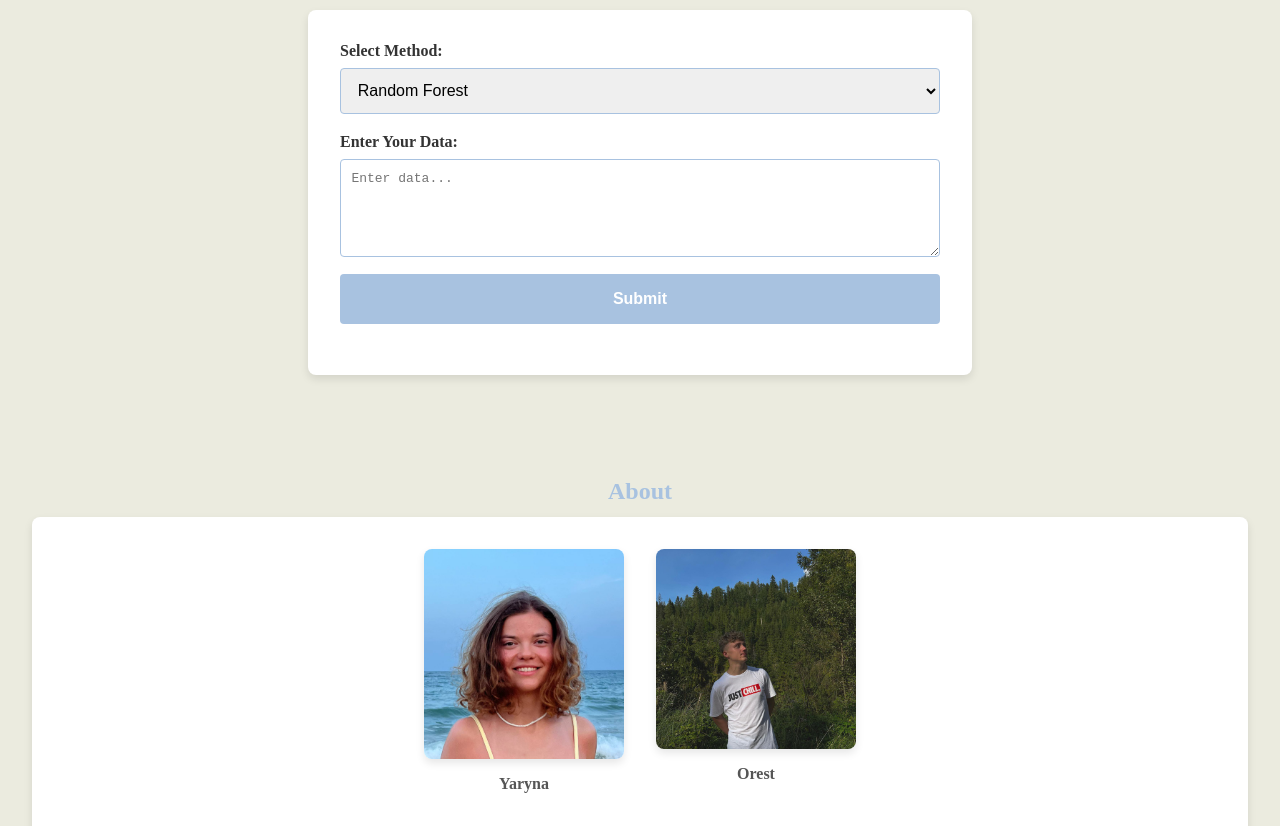
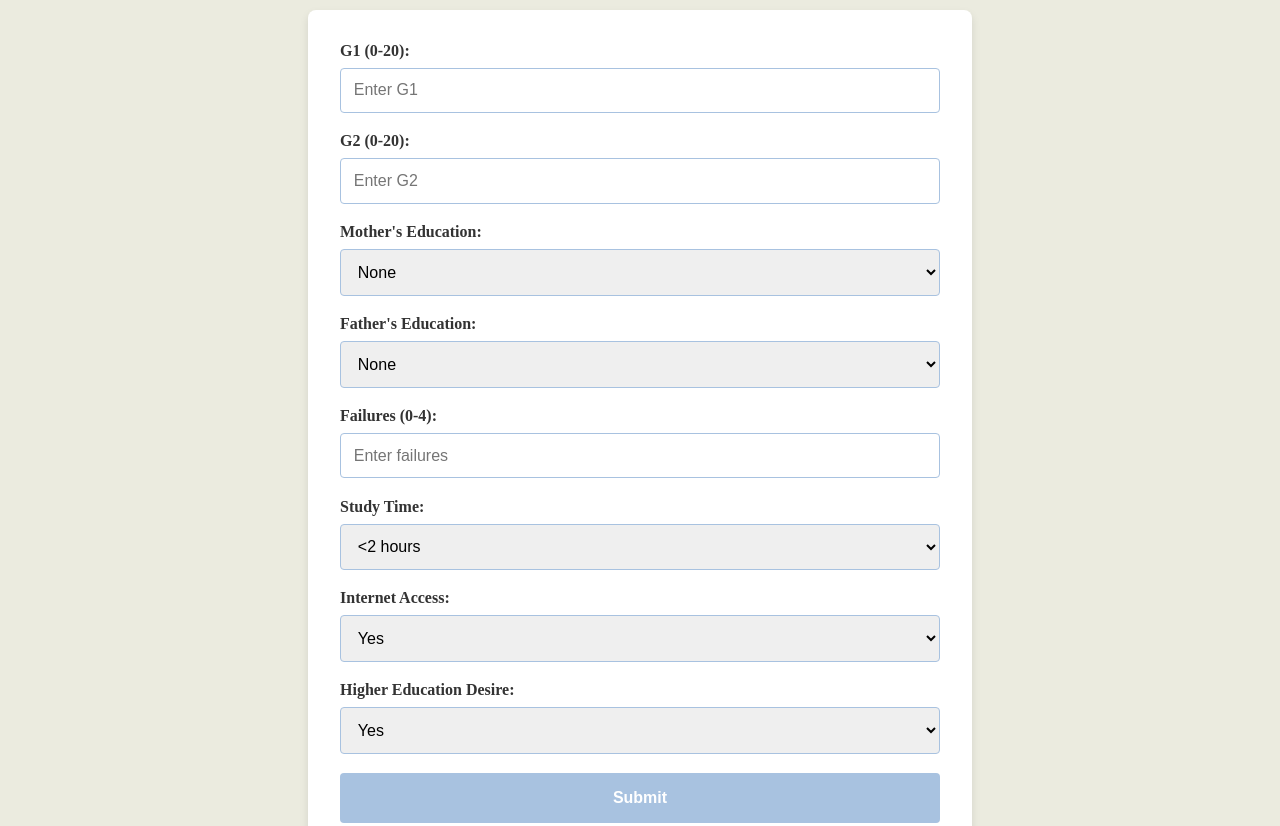
Before and after one commit to OrestBahlai/student_grade_prediction, a plain HTML site: page client/index.html in a window 1280 px wide. Shown: the part 960-1786 px from the top of the page. Drawn offline with Linux system fonts and the light colour scheme.

Commit message:
Upgrading input data method for better visualisation.

```diff
--- a/client/index.html
+++ b/client/index.html
@@ -35,14 +35,51 @@
 <section id="prediction">
     <h2>Prediction</h2>
     <form>
-        <label for="method">Select Method:</label>
-        <select id="method" name="method">
-            <option value="random_forest">Random Forest</option>
-        </select>
-        <br>
-        <label for="input-data">Enter Your Data:</label>
-        <textarea id="input-data" name="input-data" rows="5" cols="30" placeholder="Enter data..."></textarea>
-        <br>
+        <label for="g1">G1 (0-20):</label>
+        <input type="number" id="g1" min="0" max="20" placeholder="Enter G1"><br>
+
+        <label for="g2">G2 (0-20):</label>
+        <input type="number" id="g2" min="0" max="20" placeholder="Enter G2"><br>
+
+        <label for="medu">Mother's Education:</label>
+        <select id="medu">
+            <option value="0">None</option>
+            <option value="1">Primary (4th grade)</option>
+            <option value="2">5th to 9th grade</option>
+            <option value="3">Secondary</option>
+        </select><br>
+
+        <label for="fedu">Father's Education:</label>
+        <select id="fedu">
+            <option value="0">None</option>
+            <option value="1">Primary (4th grade)</option>
+            <option value="2">5th to 9th grade</option>
+            <option value="3">Secondary</option>
+        </select><br>
+
+        <label for="failures">Failures (0-4):</label>
+        <input type="number" id="failures" min="0" max="4" placeholder="Enter failures"><br>
+
+        <label for="studytime">Study Time:</label>
+        <select id="studytime">
+            <option value="1">&lt;2 hours</option>
+            <option value="2">2 to 5 hours</option>
+            <option value="3">5 to 10 hours</option>
+            <option value="4">&gt;10 hours</option>
+        </select><br>
+
+        <label for="internet_yes">Internet Access:</label>
+        <select id="internet_yes">
+            <option value="1">Yes</option>
+            <option value="0">No</option>
+        </select><br>
+
+        <label for="higher_yes">Higher Education Desire:</label>
+        <select id="higher_yes">
+            <option value="1">Yes</option>
+            <option value="0">No</option>
+        </select><br>
+
         <button type="button" onclick="performPrediction()">Submit</button>
     </form>
     <p id="result"></p>
--- a/client/script.js
+++ b/client/script.js
@@ -1,20 +1,20 @@
 function performPrediction() {
-    const method = document.getElementById('method').value; // Обраний метод
-    const data = document.getElementById('input-data').value; // Дані введені користувачем
+    const g1 = document.getElementById('g1').value.trim();
+    const g2 = document.getElementById('g2').value.trim();
+    const medu = document.getElementById('medu').value.trim();
+    const fedu = document.getElementById('fedu').value.trim();
+    const failures = document.getElementById('failures').value.trim();
+    const studytime = document.getElementById('studytime').value.trim();
+    const internet_yes = document.getElementById('internet_yes').value.trim();
+    const higher_yes = document.getElementById('higher_yes').value.trim();
 
-    if (!data) {
-        document.getElementById('result').innerText = 'Please provide input data.';
+    if (!g1 || !g2 || !medu || !fedu || !failures || !studytime || !internet_yes || !higher_yes) {
+        document.getElementById('result').innerText = 'Please fill in all fields.';
         return;
     }
 
-    // Парсимо введені дані у форматі g1, g2 тощо
-    const input = data.split(',').map(val => val.trim());
-    if (input.length !== 8) {
-        document.getElementById('result').innerText = 'Invalid input format. Provide 8 comma-separated values.';
-        return;
-    }
+    const input = [g1, g2, medu, fedu, failures, studytime, internet_yes, higher_yes];
 
-    // Формуємо тіло POST-запиту
     const formData = new FormData();
     formData.append('g1', input[0]);
     formData.append('g2', input[1]);
@@ -25,8 +25,7 @@ function performPrediction() {
     formData.append('internet_yes', input[6]);
     formData.append('higher_yes', input[7]);
 
-    // Відправка POST-запиту на Flask сервер
-    fetch('http://127.0.0.1:5000/predict_grade', { // Оновлений URL
+    fetch('http://127.0.0.1:5000/predict_grade', { // URL до Flask
         method: 'POST',
         body: formData
     })
```
